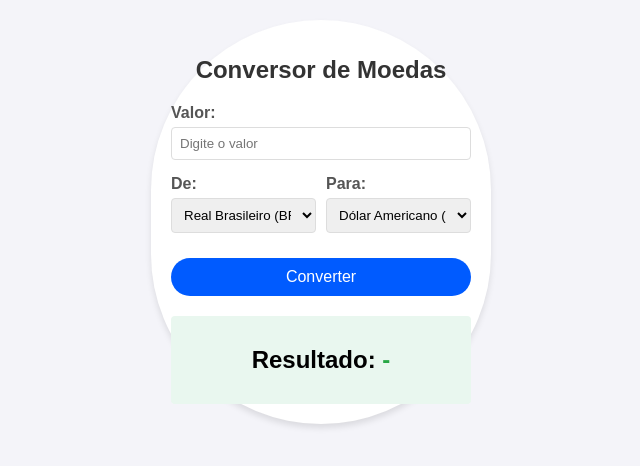
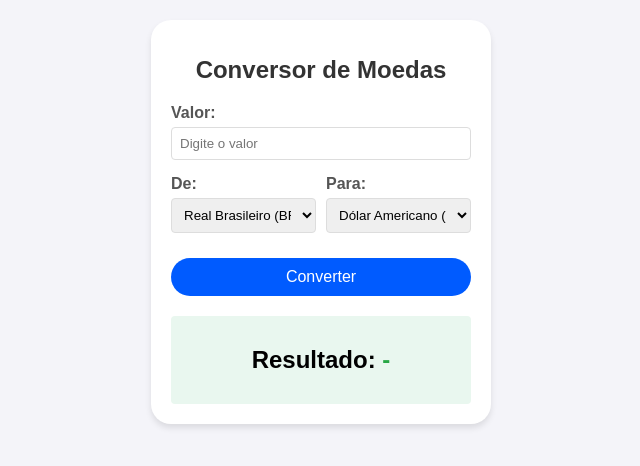
Before and after one commit to Ninzinhu/CurrencyConverter, a plain HTML site: page public/index.html in a window 1280 px wide. Shown: the part 178-644 px from the top of the page, 319-959 px from the left. Drawn offline with Linux system fonts and the light colour scheme; a script that the page names is missing.

Commit message:
💄 | Style Update

```diff
--- a/public/styles.css
+++ b/public/styles.css
@@ -10,7 +10,7 @@
         .converter-container {
             background: white;
             padding: 20px;
-            border-radius: 330px;
+            border-radius: 20px;
             box-shadow: 0 4px 6px rgba(0, 0, 0, 0.1);
             width: 300px;
             text-align: center;
```
